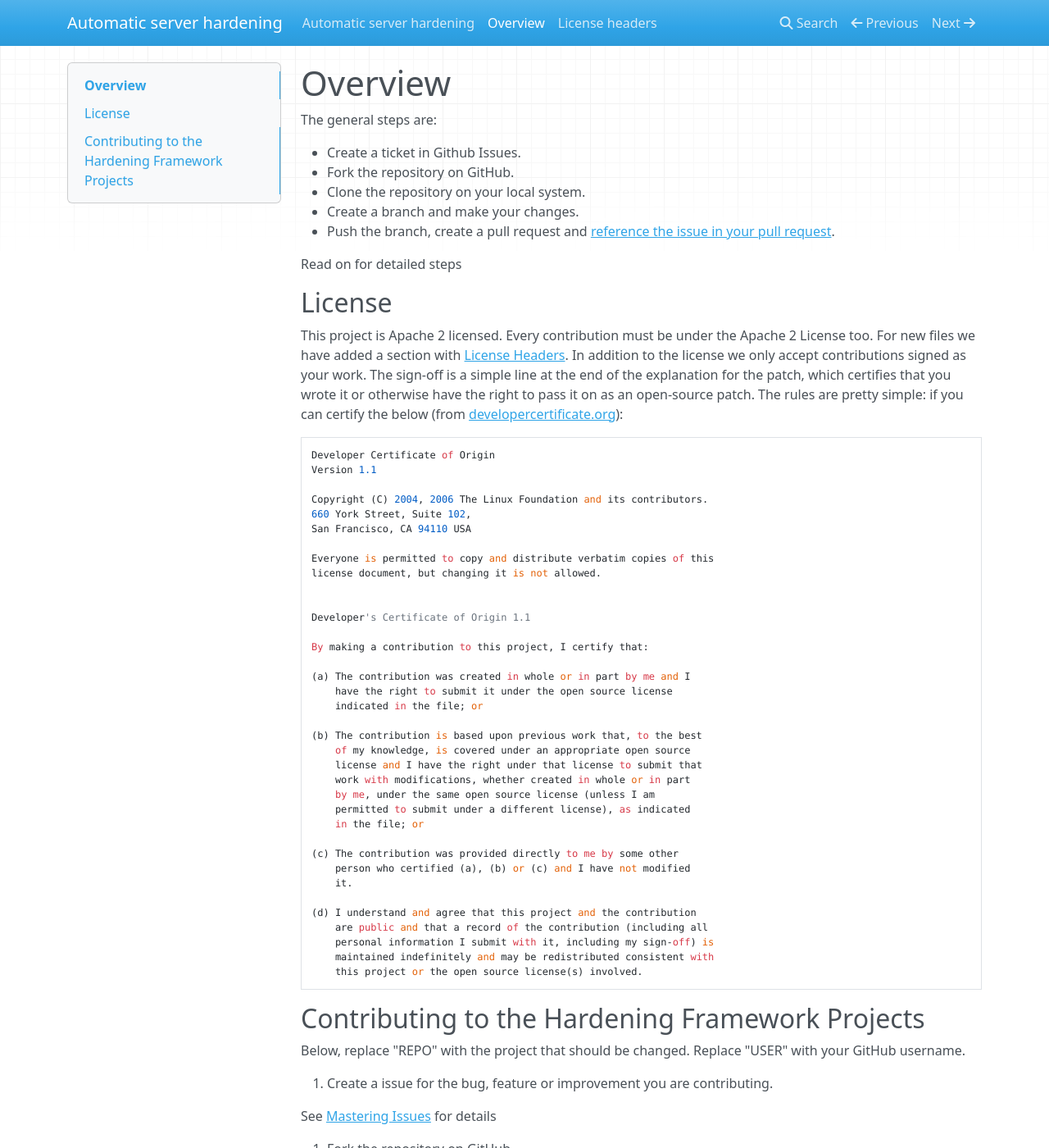
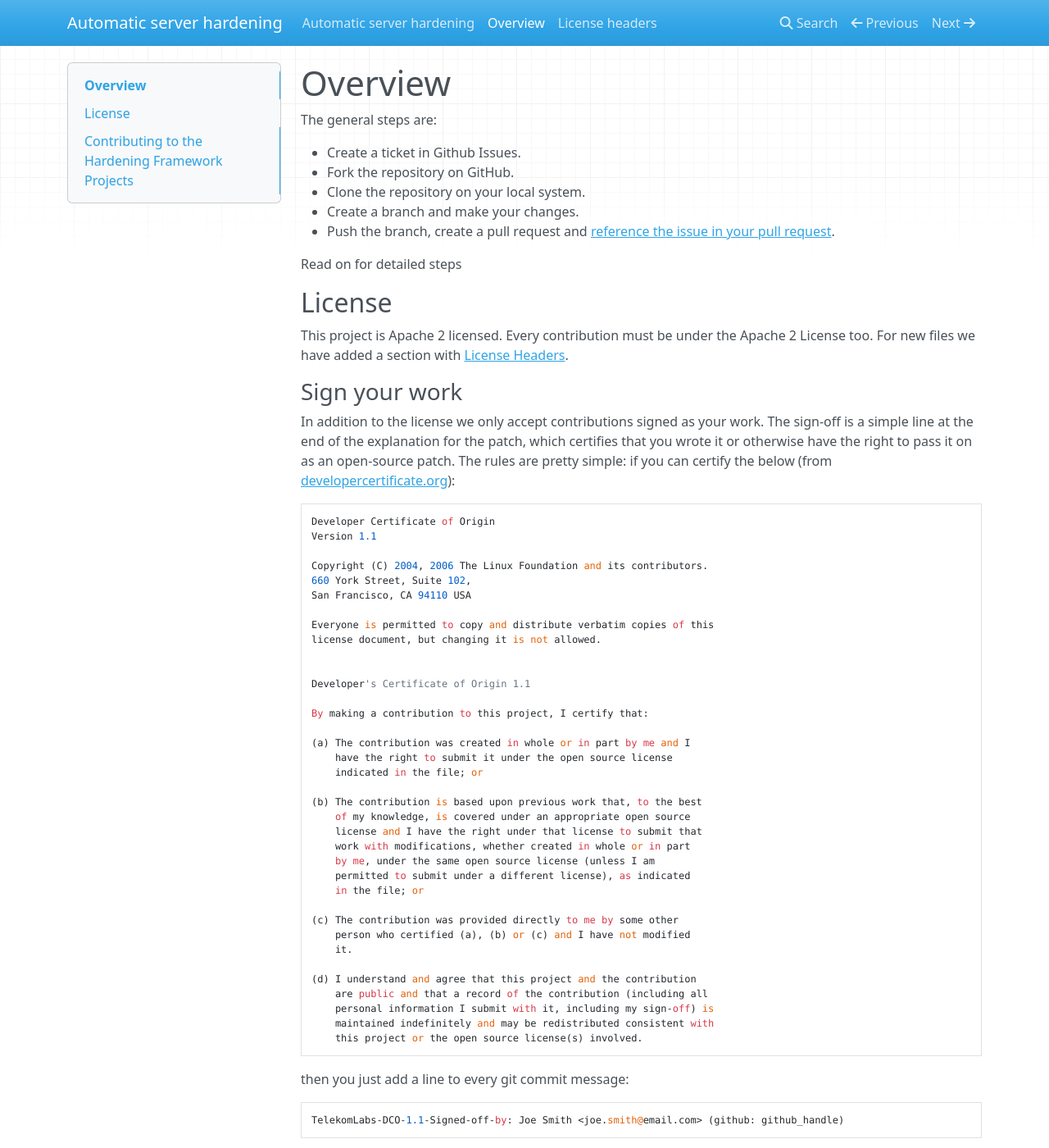
Before and after one commit to dev-sec/docs, an MkDocs documentation site: the page built from docs/how-to-contribute.md, in a window 1280 px wide and 1400 px high. Shown: the whole window at 82% size. Built offline with MkDocs 1.6.1, drawn with Linux system fonts in a browser that asks for light colours; nearby versions of some CDN libraries; some of the changed text lies outside the part shown.

Commit message:
add sign-off hook and doc text for it

````diff
--- a/docs/how-to-contribute.md
+++ b/docs/how-to-contribute.md
@@ -12,7 +12,11 @@ Read on for detailed steps
 
 ## License
 
-This project is Apache 2 licensed. Every contribution must be under the Apache 2 License too. For new files we have added a section with [License Headers](/docs/license-headers). In addition to the license we only accept contributions signed as your work. The sign-off is a simple line at the end of the explanation for the patch, which certifies that you wrote it or otherwise have the right to pass it on as an open-source patch. The rules are pretty simple: if you can certify the below (from [developercertificate.org](developercertificate.org)):
+This project is Apache 2 licensed. Every contribution must be under the Apache 2 License too. For new files we have added a section with [License Headers](/docs/license-headers).
+
+### Sign your work
+
+In addition to the license we only accept contributions signed as your work. The sign-off is a simple line at the end of the explanation for the patch, which certifies that you wrote it or otherwise have the right to pass it on as an open-source patch. The rules are pretty simple: if you can certify the below (from [developercertificate.org](developercertificate.org)):
 
 ```
 Developer Certificate of Origin
@@ -52,6 +56,20 @@ By making a contribution to this project, I certify that:
     maintained indefinitely and may be redistributed consistent with
     this project or the open source license(s) involved.
 ```
+
+then you just add a line to every git commit message:
+
+    TelekomLabs-DCO-1.1-Signed-off-by: Joe Smith <joe.smith@email.com> (github: github_handle)
+
+using your real name (sorry, no pseudonyms or anonymous contributions.)
+
+One way to automate this, is customise your get ``commit.template`` by adding
+a ``prepare-commit-msg`` hook to your hardening project checkout:
+
+```
+curl -o .git/hooks/prepare-commit-msg https://raw.githubusercontent.com/TelekomLabs/docs/blob/master/docs/contrib/prepare-commit-msg.hook && chmod +x .git/hooks/prepare-commit-msg
+```
+* Note: the above script expects to find your GitHub user name in ``git config --get github.user``
 
 ## Contributing to the Hardening Framework Projects
 
````
Also changed, not shown: 1 other file.
